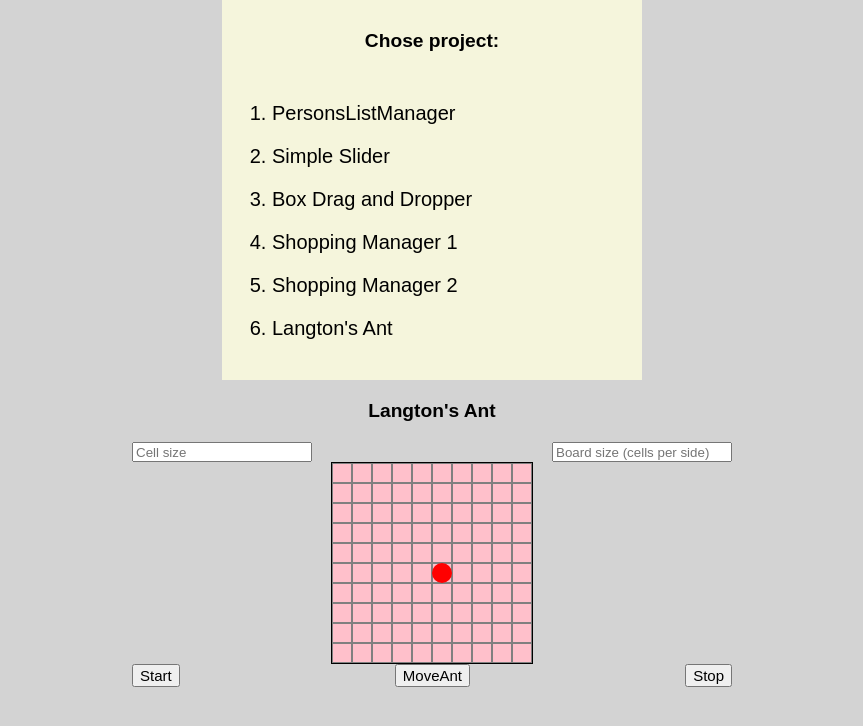
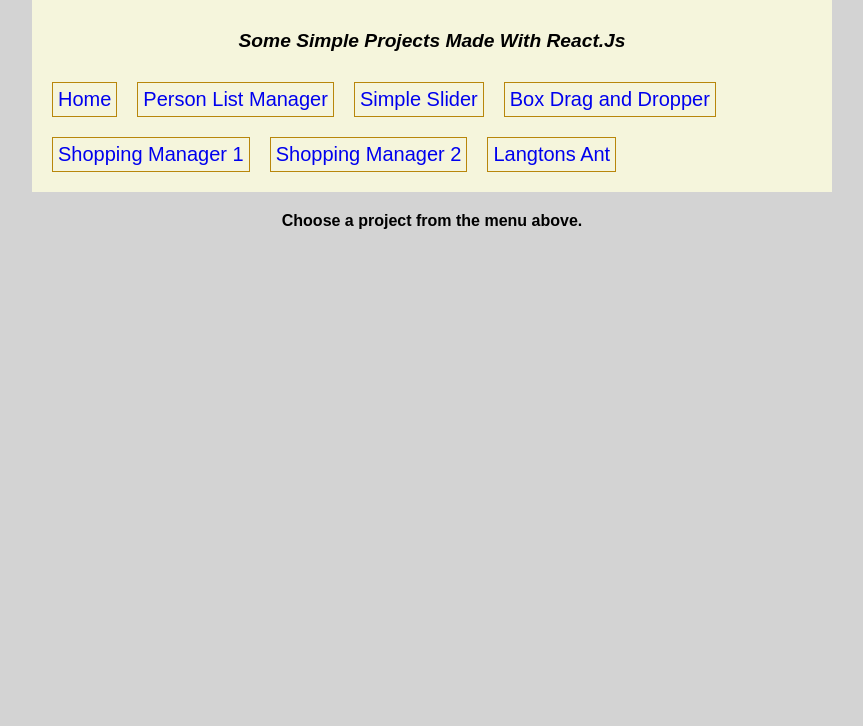
Before and after one commit to Filip-Rogalski/react-list-of-persons-manager, a React (Create React App) app: page / in a window 1280 px wide. Shown: the top 726 px of the page, without its empty margins (208-1071 px from the left). Built offline with nearby package versions, Linux system fonts and the light colour scheme.

Commit message:
added navigation through react-router

```diff
--- a/package.json
+++ b/package.json
@@ -4,7 +4,8 @@
   "private": true,
   "dependencies": {
     "react": "^15.5.4",
-    "react-dom": "^15.5.4"
+    "react-dom": "^15.5.4",
+    "react-router": "^3.0.3"
   },
   "devDependencies": {
     "react-scripts": "1.0.7"
--- a/src/Menu.js
+++ /dev/null
@@ -1,22 +0,0 @@
-import React, { Component } from 'react';
-import './index.css';
-
-class Menu extends Component {
-    render(){
-        return(
-            <div className="row">
-                <h1>Chose project:</h1>
-                <ol>
-                    <li data-index='0' onClick={this.props.handler}>PersonsListManager</li>
-                    <li data-index='1' onClick={this.props.handler}>Simple Slider</li>
-                    <li data-index='2' onClick={this.props.handler}>Box Drag and Dropper</li>
-                    <li data-index='3' onClick={this.props.handler}>Shopping Manager 1</li>
-                    <li data-index='4' onClick={this.props.handler}>Shopping Manager 2</li>
-                    <li data-index='5' onClick={this.props.handler}>Langton's Ant</li>
-                </ol>
-            </div>
-        )
-    }
-}
-
-export default Menu
--- /dev/null
+++ b/src/Template.js
@@ -0,0 +1,29 @@
+import React, { Component } from 'react';
+import { Link, IndexLink } from 'react-router';
+import './index.css';
+
+class Template extends Component {
+    render(){
+        return(
+            <div>
+                <div className="row">
+                    <h1 className="mainTitle">Some simple projects made with React.js</h1>
+                    <ul className="mainMenu">
+                        <li><IndexLink to="/">Home </IndexLink></li>
+                        <li><Link to="/PersonsListManager">Person List Manager</Link></li>
+                        <li><Link to="/SimpleSlider">Simple Slider</Link></li>
+                        <li><Link to="/BoxDragAndDropper">Box Drag and Dropper</Link></li>
+                        <li><Link to="/ShoppingManager">Shopping Manager 1</Link></li>
+                        <li><Link to="/ShoppingManager2">Shopping Manager 2</Link></li>
+                        <li><Link to="/LangtonsAnt">Langtons Ant</Link></li>
+                    </ul>
+                </div>
+                <div className="projectWrapper">
+                    {this.props.children}
+                </div>
+            </div>
+        )
+    }
+}
+
+export default Template
--- a/src/index.css
+++ b/src/index.css
@@ -10,7 +10,7 @@ button {
 }
 
 .row {
-    width: 400px;
+    width: 780px;
     margin: 0 auto;
     padding: 10px;
     background-color: beige;
@@ -20,6 +20,9 @@ button {
     content: '';
     display: block;
     clear: both;
+}
+
+.projectWrapper {
 }
 
 form input {
@@ -38,6 +41,18 @@ h1 {
     padding: 20px;
     text-align: center;
     font-size: 1.2rem;
+}
+
+h1.mainTitle {
+    font-style: oblique;
+    text-transform: capitalize;
+}
+
+h3 {
+  margin: 0;
+  padding: 20px;
+  text-align: center;
+  font-size: 1rem;
 }
 
 ul {
@@ -64,3 +79,19 @@ ol li {
 .sortBtn:nth-child(2), .nextBtn {
     float: right;
 }
+
+.mainMenu {
+  list-style: none;
+}
+
+ul.mainMenu li {
+  margin: 10px;
+  width: auto;
+  float: left;
+  border: 1px solid darkgoldenrod;
+  padding: 5px;
+}
+
+ul.mainMenu li a {
+  text-decoration: none;
+}
--- a/src/index.js
+++ b/src/index.js
@@ -1,37 +1,46 @@
 import React, { Component } from 'react';
 import ReactDOM from 'react-dom';
+import { Router,
+    Route,
+    IndexRoute,
+    hashHistory
+} from 'react-router';
 import './index.css';
-import Menu from './Menu';
 import SimpleSlider from './SimpleSlider';
 import PersonsListManager from './PersonsListManager';
 import BoxDragAndDropper from './BoxDragAndDropper';
 import ShoppingManager from './ShoppingManager';
 import ShoppingManager2 from './ShoppingManager2';
 import LangtonsAnt from './LangtonsAnt';
+import Template from './Template.js';
 
-class App extends Component {
-    constructor(){
-        super();
-        this.state = {visibleProjectIndex: 5};
-        this.projectToggler = this.projectToggler.bind(this);
-    }
-
-    projectToggler(e){
-        this.setState({visibleProjectIndex: parseInt(e.target.dataset.index, 10)});
-    }
-
-    render(){
+class Home extends Component {
+    render() {
         return (
-            <div>
-                <Menu handler={this.projectToggler}/>
-            {this.state.visibleProjectIndex === 0 && <PersonsListManager />}
-            {this.state.visibleProjectIndex === 1 && <SimpleSlider />}{this.state.visibleProjectIndex === 2 && <BoxDragAndDropper />}
-            {this.state.visibleProjectIndex === 3 && <ShoppingManager />}
-            {this.state.visibleProjectIndex === 4 && <ShoppingManager2 />}
-            {this.state.visibleProjectIndex === 5 && <LangtonsAnt />}
-            </div>
+            <h3>
+                 Choose a project from the menu above.
+            </h3>
         )
     }
 }
 
+class App extends Component {
+  render() {
+    return (
+      <Router history={hashHistory}>
+        <Route path='/' component={Template}>
+            <IndexRoute component={Home} />
+            <Route path='/PersonsListManager' component={PersonsListManager}  />
+            <Route path='/SimpleSlider' component={SimpleSlider}  />
+            <Route path='/BoxDragAndDropper' component={BoxDragAndDropper}  />
+            <Route path='/ShoppingManager' component={ShoppingManager}  />
+            <Route path='/ShoppingManager2' component={ShoppingManager2}  />
+            <Route path='/LangtonsAnt' component={LangtonsAnt}  />
+        </Route>
+      </Router>
+
+    )
+  }
+}
+
 ReactDOM.render(<App />, document.getElementById('root'));
```
Also changed, not shown: src/PersonsListManager.js (line endings or trailing spaces).
